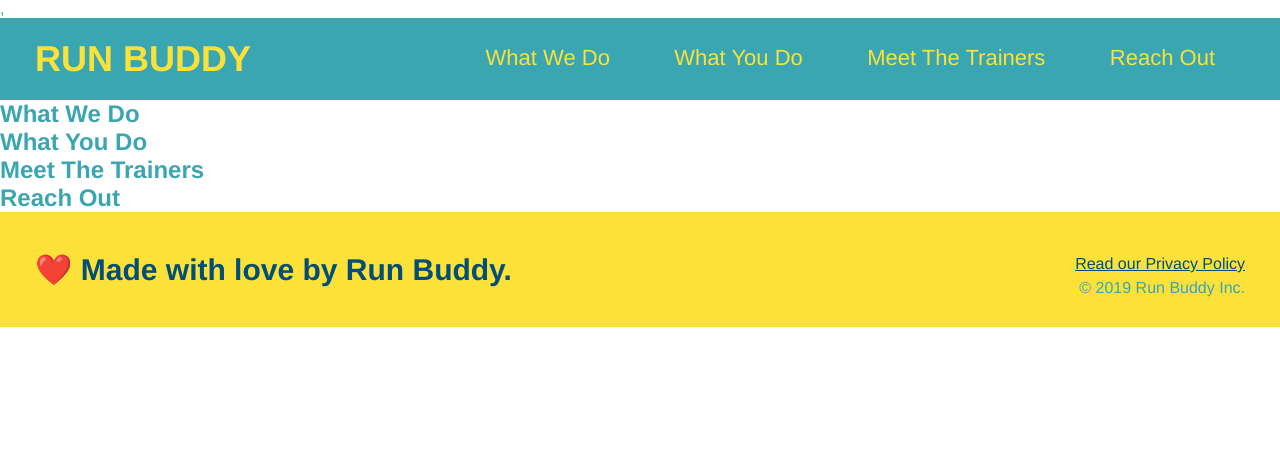
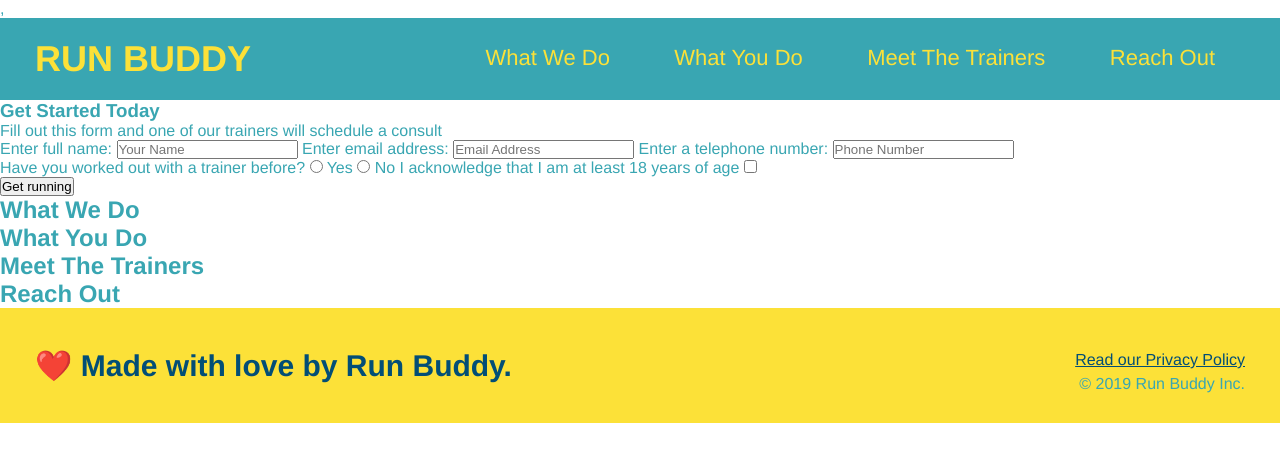
Before and after one commit to ZachYarbrough/run-buddy, a plain HTML site: page index.html in a window 1280 px wide. Drawn offline with Linux system fonts and the light colour scheme.

Commit message:
added form for hero section

```diff
--- a/index.html
+++ b/index.html
@@ -28,7 +28,28 @@
             </nav>
         </header>
         <section>
-
+            <div>
+                <h3>Get Started Today</h3>
+                <p>Fill out this form and one of our trainers will schedule a consult</p>
+                <form>
+                    <label for="name">Enter full name:</label>
+                    <input type="text" placeholder="Your Name" name="name" id="name">
+                    <label for="email">Enter email address:</label>
+                    <input type="email" placeholder="Email Address" name="email" id="email">
+                    <label for="phone">Enter a telephone number:</label>
+                    <input type="tel" placeholder="Phone Number" name="phone" id="phone">
+                    <p>
+                        Have you worked out with a trainer before?
+                        <input type="radio" name="trainer-confirm" id="trainer-yes">
+                        <label for="trainer-yes">Yes</label>
+                        <input type="radio" name="trainer-confirm" id="trainer-no">
+                        <label for="trainer-no">No</label>
+                        <label for="age-confirm">I acknowledge that I am at least 18 years of age</label>
+                        <input type="checkbox" name="age-confirm" id="age-confirm">
+                    </p>
+                    <button type="submit">Get running</button>
+                </form>
+            </div>
         </section>
         <section>
             <h2>What We Do</h2>
```
